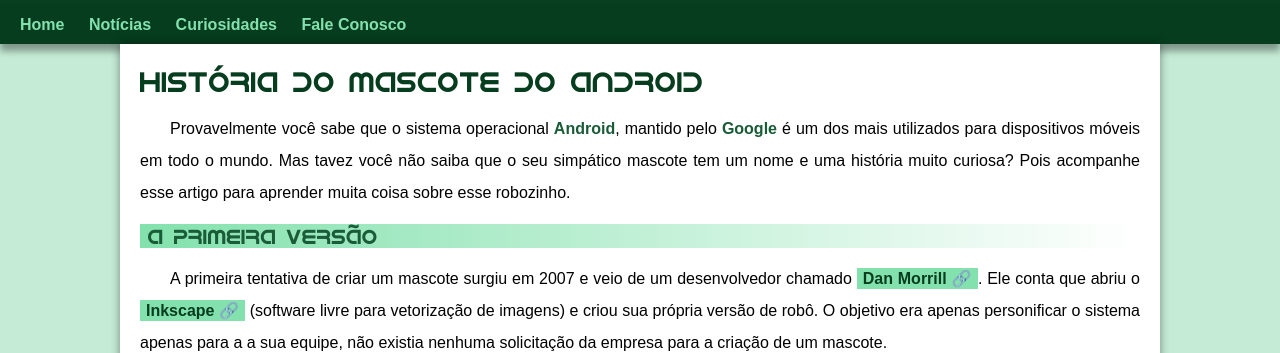
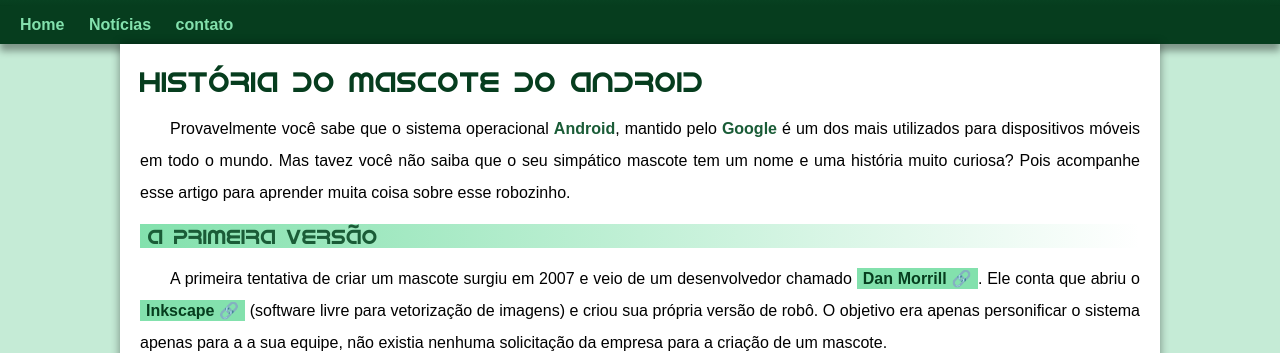
Before and after one commit to Aquilasilas/projeto, a plain HTML site: page android.html in a window 1280 px wide. Shown: the part 184-537 px from the top of the page. Drawn offline with Linux system fonts and the light colour scheme.

Commit message:
fiz uma alter

```diff
--- a/android.html
+++ b/android.html
@@ -15,8 +15,8 @@
     <nav>
         <a href="#">Home</a>
         <a href="#">Notícias</a>
-        <a href="#">Curiosidades</a>
-        <a href="#">Fale Conosco</a>
+        <a href="#">contato</a>
+
     </nav>
     <main>
         <article>
```
Also changed, not shown: index.html (+2 -2 lines).
